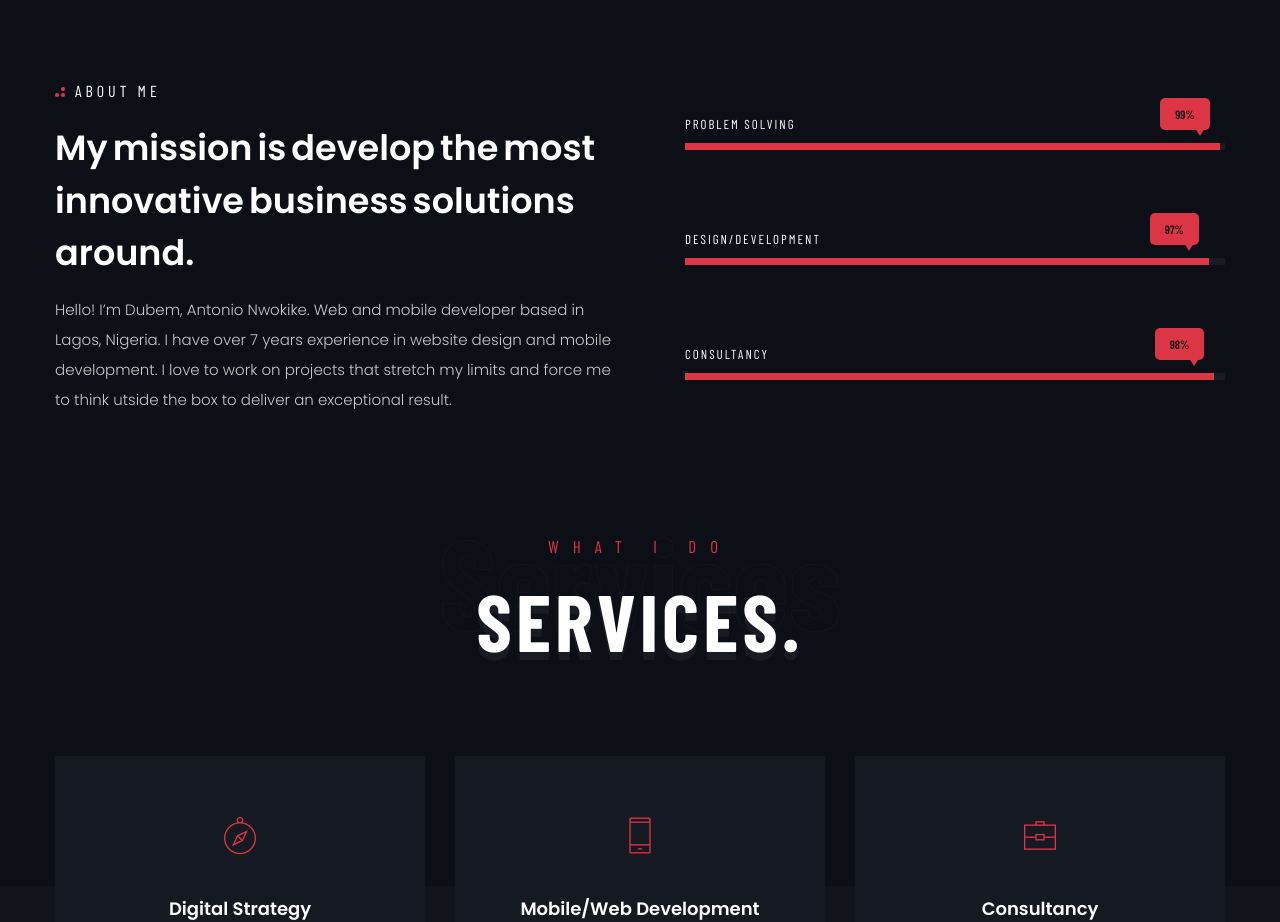
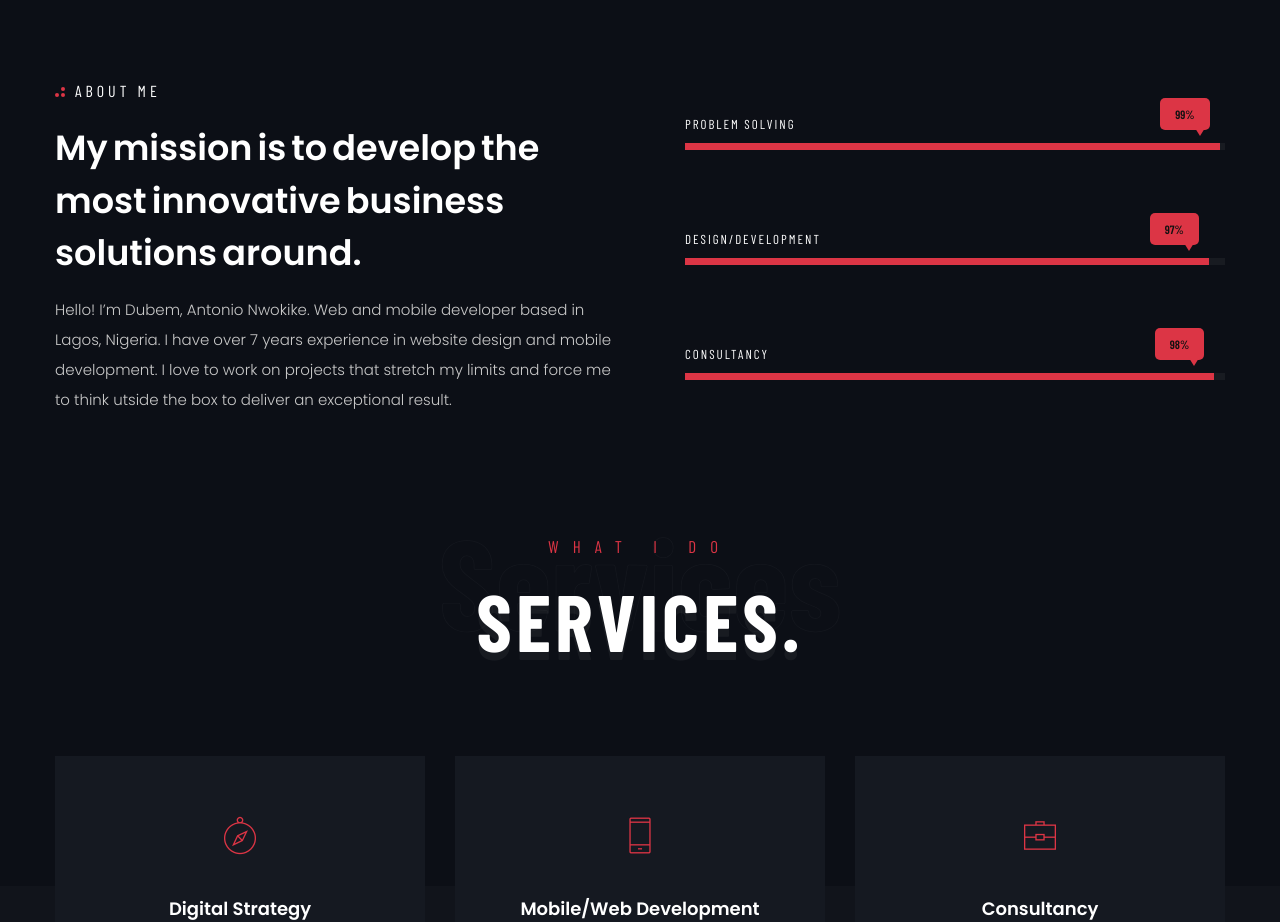
Before and after one commit to rexleonem/dee-web, a plain HTML site: page index.html in a window 1280 px wide. Shown: the part 840-1762 px from the top of the page. Drawn offline with nearby package versions, Linux system fonts and the light colour scheme; a web font is replaced by a local one.

Commit message:
Quick correction

```diff
--- a/index.html
+++ b/index.html
@@ -154,7 +154,7 @@
                             <span></span>
                             <span></span>
                         </div>
-                        <h3 class="main-title wow" data-splitting>My mission is develop the most innovative business solutions around.</h3>
+                        <h3 class="main-title wow" data-splitting>My mission is to develop the most innovative business solutions around.</h3>
                         <p class="wow fadeInUp" data-wow-delay=".5s">Hello! I’m Dubem, Antonio Nwokike. Web and mobile developer based in Lagos, Nigeria. I have over 7 years
                             experience in website design and mobile development. I love to work on projects that stretch my limits and force me to think utside the box to deliver an exceptional result.
                     </div>
```
